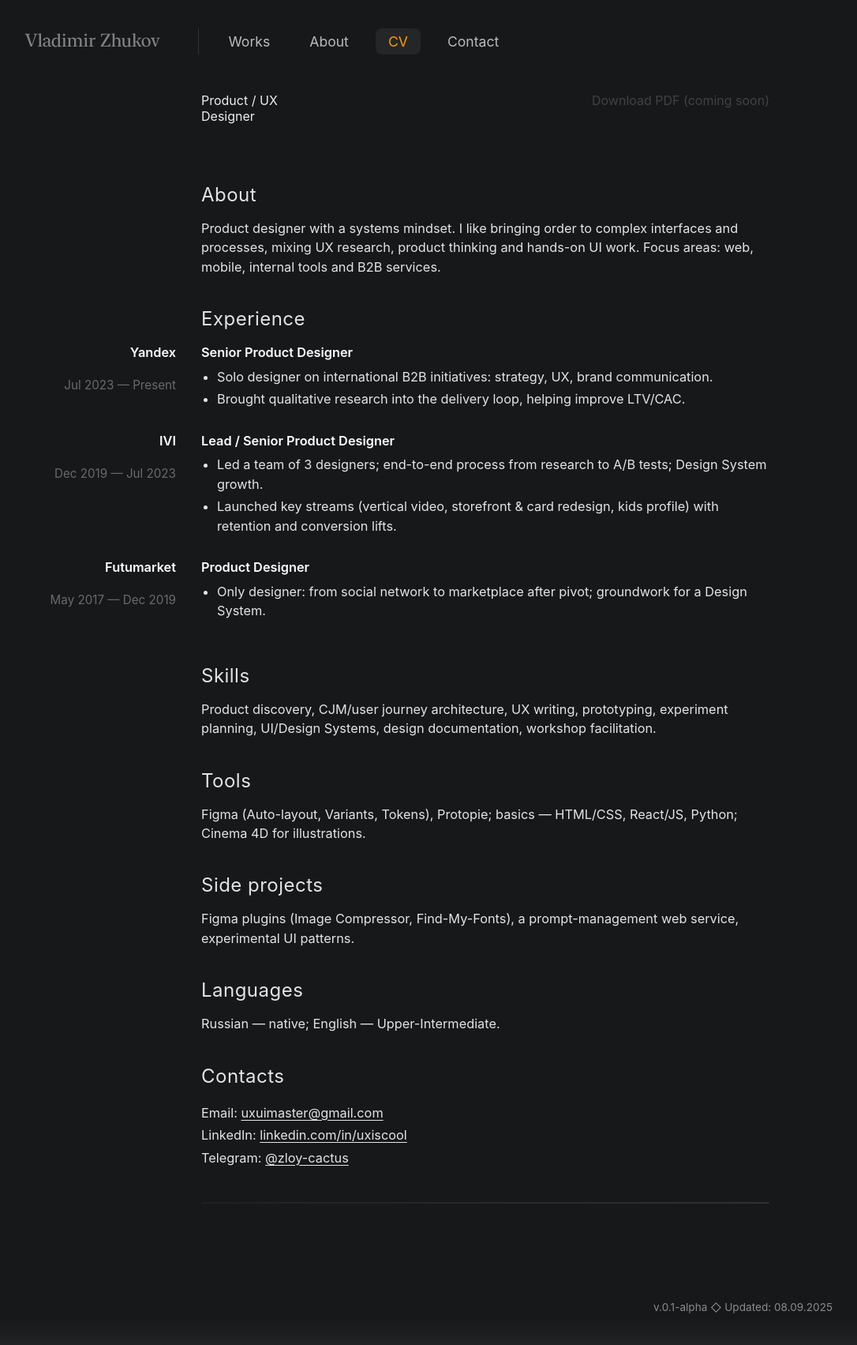
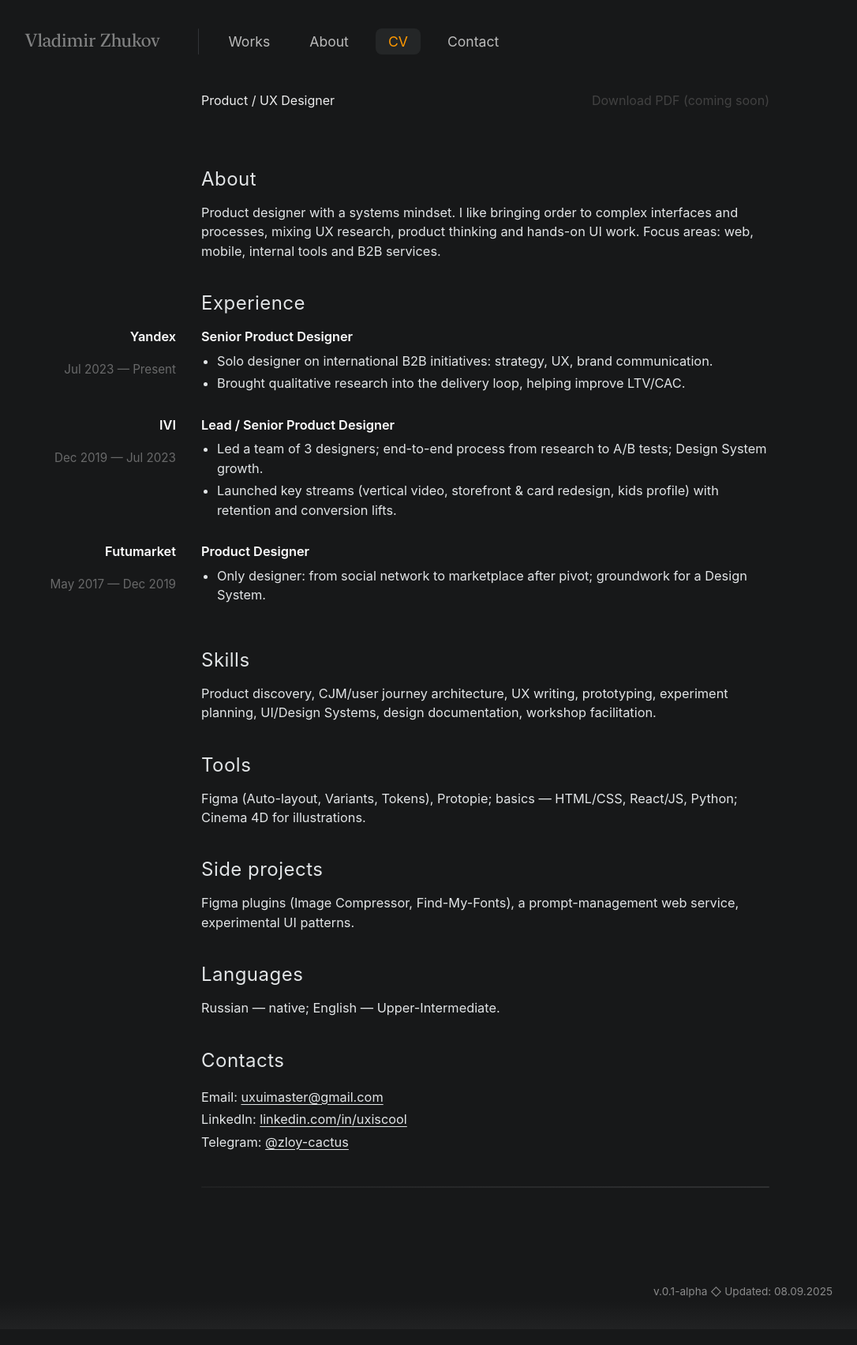
Before and after one commit to uxiscool/experience, a Jekyll site: the page built from cv.md, in a window 1280 px wide. Shown: the whole page at 79% size, without its empty margins (25-1111 px from the left). Built offline with Jekyll 4.4.1, drawn with Linux system fonts in a browser that asks for light colours.

Commit message:
Add files via upload

```diff
--- a/css/main.css
+++ b/css/main.css
@@ -1019,6 +1019,7 @@ body.mm-open{ overflow: hidden; }
   color:#fff;
   opacity:.92;
   margin-bottom: 8px;
+  width: inherit;
 }
 .cv-contacts{ display:flex; flex-wrap:wrap; gap:8px 12px; color:#fff; opacity:.92; }
 .cv-contact{ color:inherit; text-decoration:none; }
```
